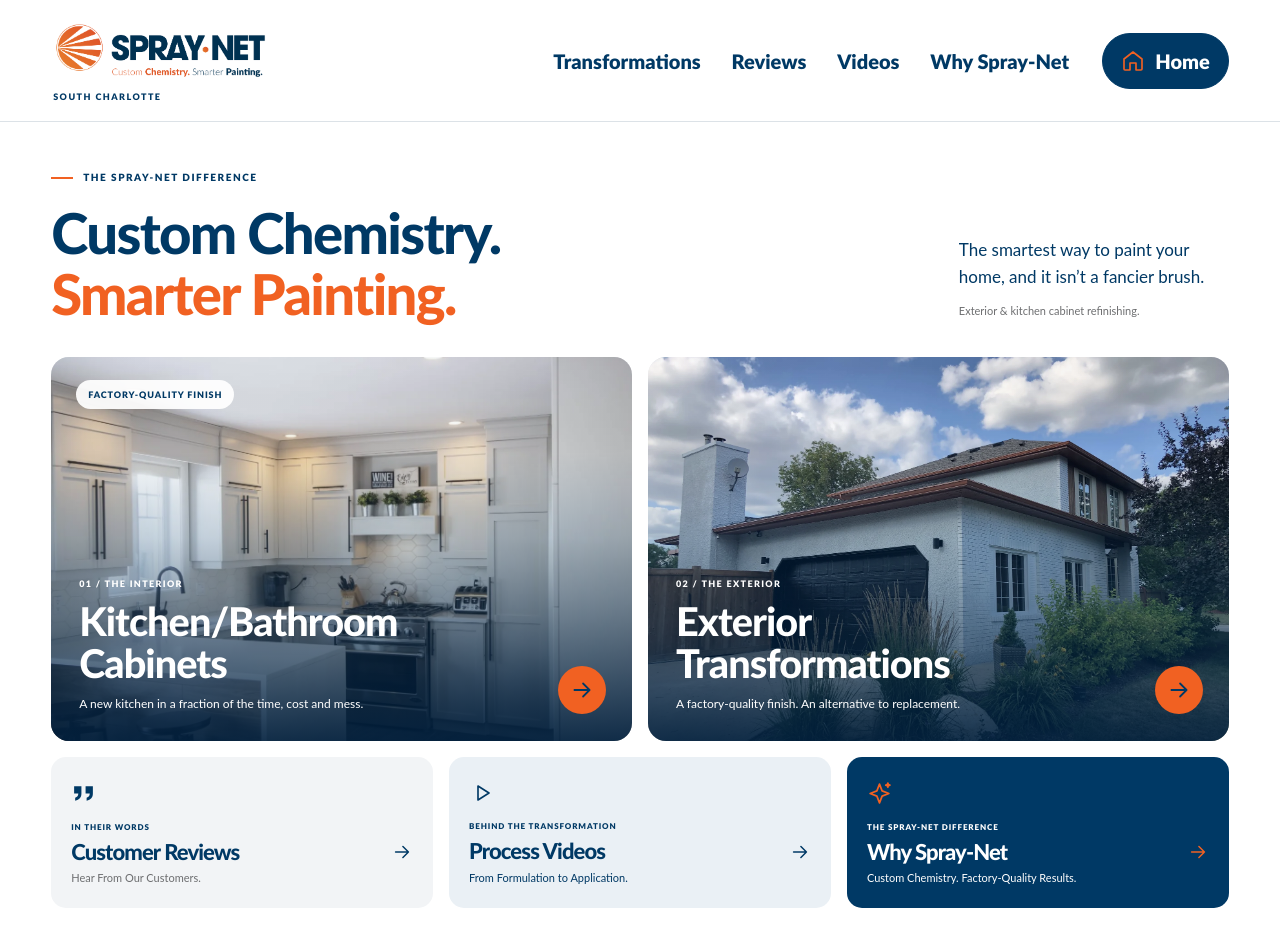
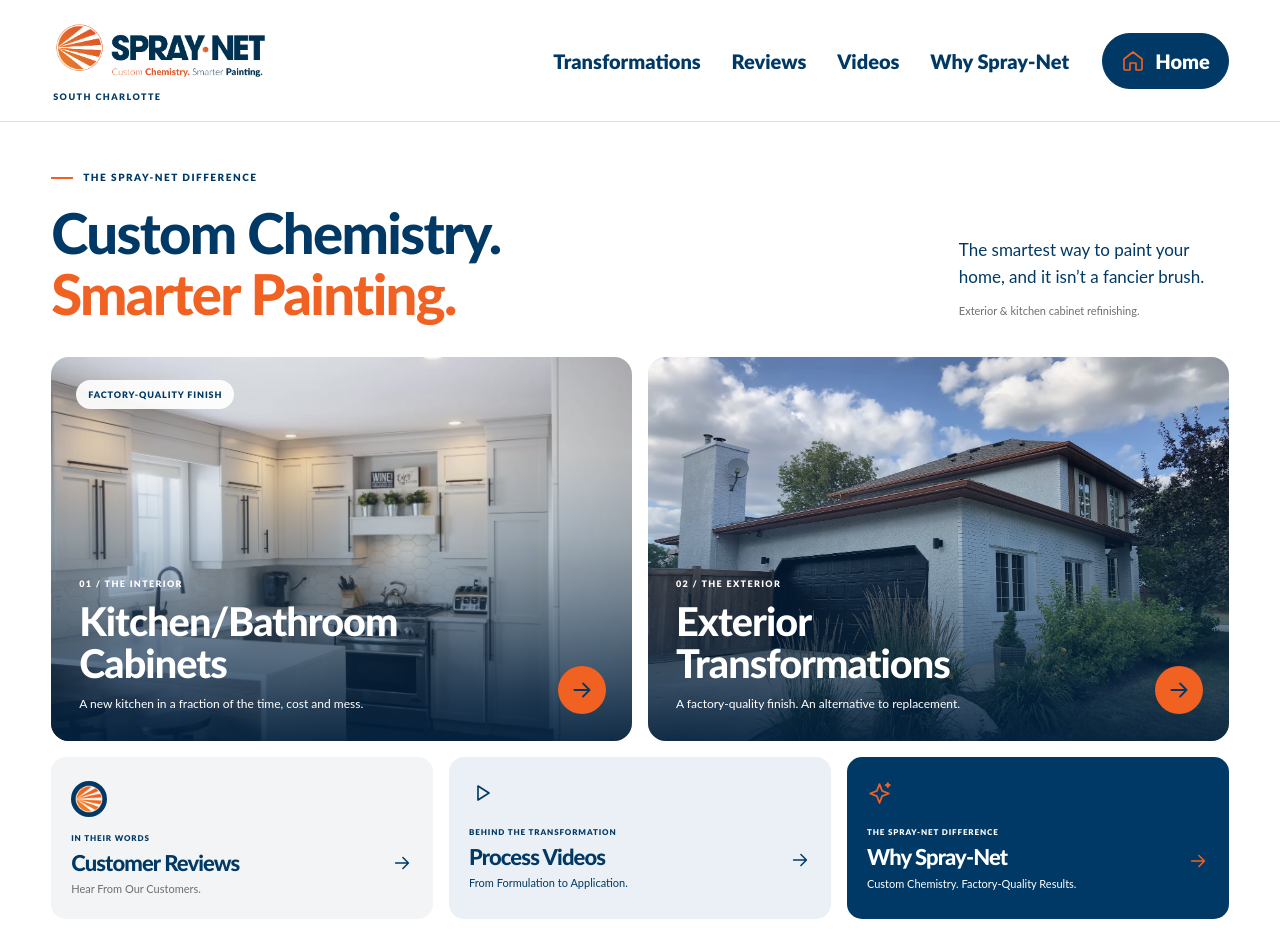
Before and after one commit to benjamin41997-ctrl/spray-net-portfolio, a React (Vite) app: page / in a window 1280 px wide. Shown: the top 952 px of the page. Built offline with nearby package versions, Linux system fonts and the light colour scheme; a web font is replaced by a local one.

Commit message:
Replace decorative quote symbols with Spray-Net emblem

```diff
--- a/src/App.jsx
+++ b/src/App.jsx
@@ -171,7 +171,7 @@
       </main>
       <footer className="app-footer">
         <span className="offline-status">
-          <span>Portfolio 1.0.7</span>
+          <span>Portfolio 1.0.8</span>
           {offlineReady && (
             <>
               <Icon name="check" size={14} />
--- /dev/null
+++ b/src/components/BrandEmblem.jsx
@@ -0,0 +1,14 @@
+import { mediaUrl } from '../lib/media';
+
+export default function BrandEmblem({ size = 42 }) {
+  return (
+    <img
+      className="brand-emblem"
+      src={mediaUrl('branding/icon-192.png')}
+      width={size}
+      height={size}
+      alt=""
+      aria-hidden="true"
+    />
+  );
+}
--- a/src/pages/Home.jsx
+++ b/src/pages/Home.jsx
@@ -1,5 +1,6 @@
 import { brand } from '../data/brand';
 import Icon from '../components/Icon';
+import BrandEmblem from '../components/BrandEmblem';
 import Photo from '../components/Photo';
 
 export default function Home() {
@@ -68,7 +69,7 @@
         </a>
         <a className="small-nav-card review-nav" href="#/reviews">
           <span className="nav-card-icon">
-            <Icon name="quote" size={25} />
+            <BrandEmblem size={36} />
           </span>
           <div>
             <span className="small-caps">IN THEIR WORDS</span>
--- a/src/pages/Reviews.jsx
+++ b/src/pages/Reviews.jsx
@@ -4,6 +4,7 @@
 import PageHeader from '../components/PageHeader';
 import Stars from '../components/Stars';
 import Icon from '../components/Icon';
+import BrandEmblem from '../components/BrandEmblem';
 import Photo from '../components/Photo';
 import Lightbox from '../components/Lightbox';
 
@@ -24,7 +25,7 @@
       />
       <div className="reviews-intro">
         <span className="review-mark">
-          <Icon name="quote" size={42} />
+          <BrandEmblem size={54} />
         </span>
         <div>
           <h2>
--- a/src/pages/Why.jsx
+++ b/src/pages/Why.jsx
@@ -2,6 +2,7 @@
 import { brand } from '../data/brand';
 import PageHeader from '../components/PageHeader';
 import Icon from '../components/Icon';
+import BrandEmblem from '../components/BrandEmblem';
 import Photo from '../components/Photo';
 import Lightbox from '../components/Lightbox';
 import { resources } from '../data/resources';
@@ -74,7 +75,7 @@
             </section>
           ))}
           <div className="article-note">
-            <Icon name="quote" />
+            <BrandEmblem size={32} />
             <p>
               Your home is unique. Your representative is here to answer questions about your
               specific project.
--- a/src/styles.css
+++ b/src/styles.css
@@ -1057,6 +1057,12 @@
     padding: 34px;
     margin: 5px 0 25px;
   }
+  .brand-emblem {
+    display: block;
+    flex-shrink: 0;
+    object-fit: contain;
+    border-radius: 50%;
+  }
   .review-mark {
     display: grid;
     place-items: center;
@@ -2020,8 +2026,9 @@
       width: 54px;
       height: 54px;
     }
-    .review-mark svg {
-      width: 29px;
+    .review-mark .brand-emblem {
+      width: 38px;
+      height: 38px;
     }
     .reviews-intro h2 {
       font-size: 24px;
```
Also changed, not shown: 1 other file (tests, documents, lock files or other folders).
